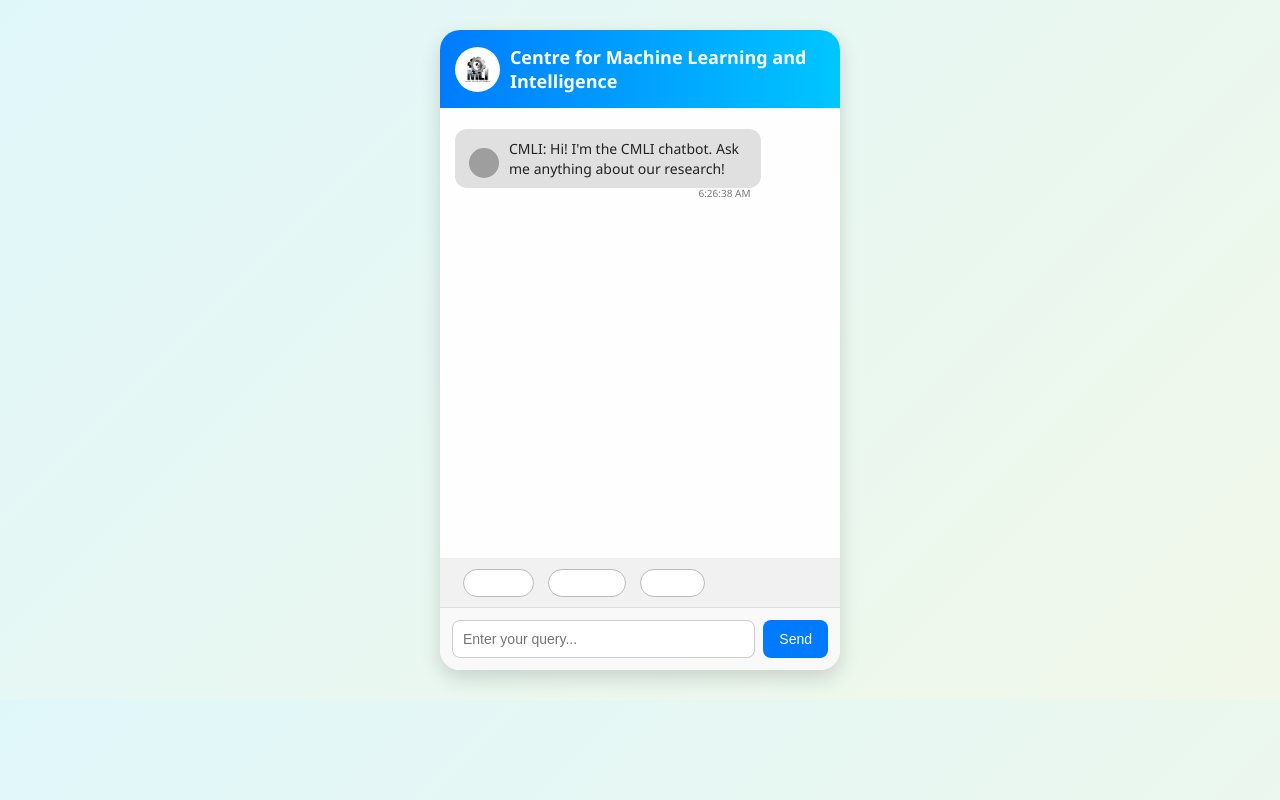
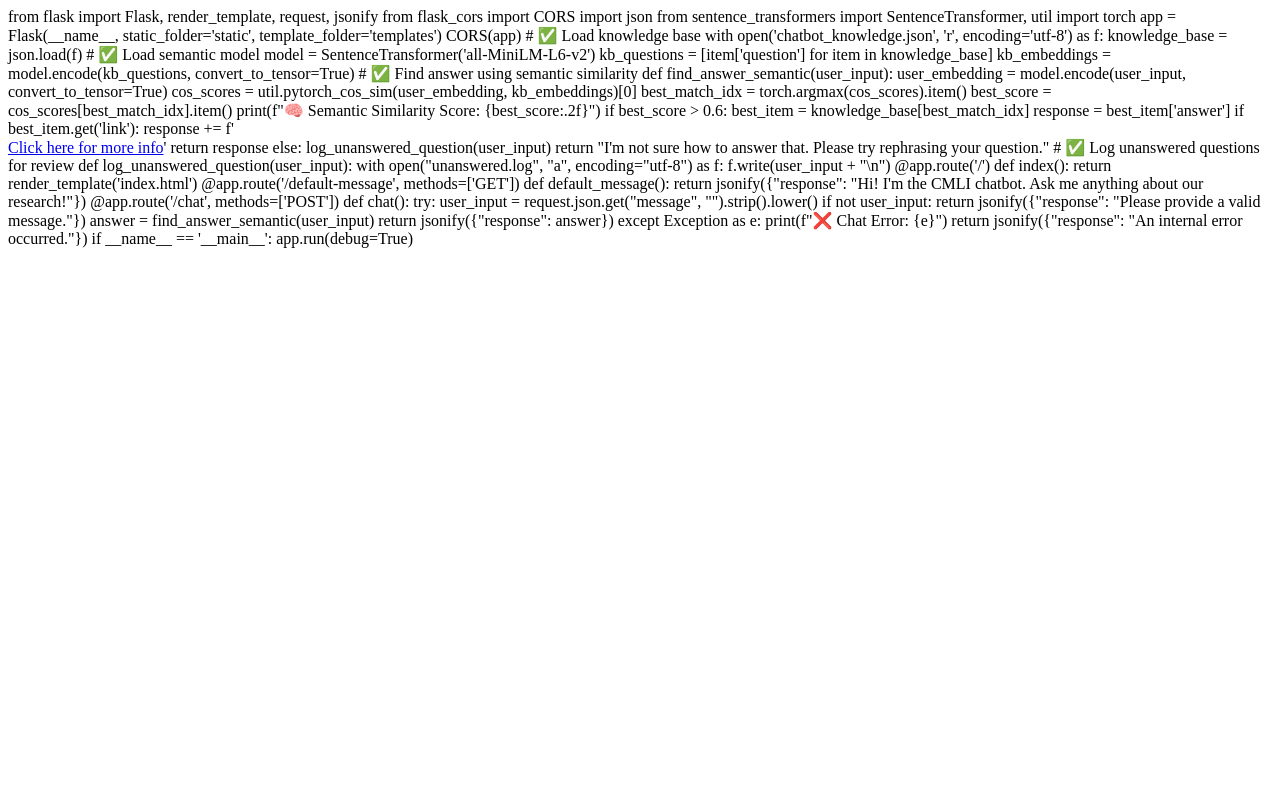
Before and after one commit to rathipriyae228/cmlichatbot, a Flask app: page / in a window 1280 px wide. Run offline with Flask 3, Linux system fonts and the light colour scheme; grey boxes are pictures that could not be loaded.

Commit message:
Update index.html

```diff
--- a/templates/index.html
+++ b/templates/index.html
@@ -1,305 +1,65 @@
-<!DOCTYPE html>
-<html lang="en">
-<head>
-  <meta charset="UTF-8" />
-  <meta name="viewport" content="width=device-width, initial-scale=1.0"/>
-  <title>CMLI Chatbot</title>
-  <style>
-    body {
-      font-family: 'Segoe UI', Tahoma, Geneva, Verdana, sans-serif;
-      background: linear-gradient(135deg, #e0f7fa, #f1f8e9);
-      display: flex;
-      justify-content: center;
-      padding: 30px;
-      margin: 0;
-    }
+from flask import Flask, render_template, request, jsonify
+from flask_cors import CORS
+import json
+from sentence_transformers import SentenceTransformer, util
+import torch
 
-    .chat-container {
-      width: 400px;
-      background: white;
-      border-radius: 20px;
-      box-shadow: 0 8px 20px rgba(0, 0, 0, 0.15);
-      overflow: hidden;
-    }
+app = Flask(__name__, static_folder='static', template_folder='templates')
+CORS(app)
 
-    .chat-header {
-      display: flex;
-      align-items: center;
-      padding: 15px;
-      background: linear-gradient(to right, #007bff, #00c6ff);
-      color: white;
-      font-size: 18px;
-      font-weight: bold;
-      gap: 10px;
-    }
+# ✅ Load knowledge base
+with open('chatbot_knowledge.json', 'r', encoding='utf-8') as f:
+    knowledge_base = json.load(f)
 
-    .logo {
-      width: 45px;
-      height: 45px;
-      border-radius: 50%;
-      object-fit: cover;
-    }
+# ✅ Load semantic model
+model = SentenceTransformer('all-MiniLM-L6-v2')
+kb_questions = [item['question'] for item in knowledge_base]
+kb_embeddings = model.encode(kb_questions, convert_to_tensor=True)
 
-    .chat-box {
-      height: 420px;
-      overflow-y: auto;
-      padding: 15px;
-      display: flex;
-      flex-direction: column;
-      background-color: #fefefe;
-    }
+# ✅ Find answer using semantic similarity
+def find_answer_semantic(user_input):
+    user_embedding = model.encode(user_input, convert_to_tensor=True)
+    cos_scores = util.pytorch_cos_sim(user_embedding, kb_embeddings)[0]
+    best_match_idx = torch.argmax(cos_scores).item()
+    best_score = cos_scores[best_match_idx].item()
 
-    .message {
-      padding: 10px 14px;
-      margin: 6px 0;
-      border-radius: 12px;
-      max-width: 75%;
-      font-size: 14px;
-      line-height: 1.4;
-      position: relative;
-      display: flex;
-      align-items: flex-end;
-      gap: 10px;
-    }
+    print(f"🧠 Semantic Similarity Score: {best_score:.2f}")
+    if best_score > 0.6:
+        best_item = knowledge_base[best_match_idx]
+        response = best_item['answer']
+        if best_item.get('link'):
+            response += f'<br><a href="{best_item["link"]}" target="_blank">Click here for more info</a>'
+        return response
+    else:
+        log_unanswered_question(user_input)
+        return "I'm not sure how to answer that. Please try rephrasing your question."
 
-    .user {
-      background: #007bff;
-      color: white;
-      align-self: flex-end;
-      flex-direction: row-reverse;
-    }
+# ✅ Log unanswered questions for review
+def log_unanswered_question(user_input):
+    with open("unanswered.log", "a", encoding="utf-8") as f:
+        f.write(user_input + "\n")
 
-    .bot {
-      background: #e0e0e0;
-      color: #222;
-      align-self: flex-start;
-    }
+@app.route('/')
+def index():
+    return render_template('index.html')
 
-    .avatar {
-      width: 30px;
-      height: 30px;
-      border-radius: 50%;
-      object-fit: cover;
-    }
+@app.route('/default-message', methods=['GET'])
+def default_message():
+    return jsonify({"response": "Hi! I'm the CMLI chatbot. Ask me anything about our research!"})
 
-    .timestamp {
-      font-size: 10px;
-      color: #777;
-      position: absolute;
-      bottom: -12px;
-      right: 10px;
-    }
+@app.route('/chat', methods=['POST'])
+def chat():
+    try:
+        user_input = request.json.get("message", "").strip().lower()
+        if not user_input:
+            return jsonify({"response": "Please provide a valid message."})
 
-    .input-box {
-      display: flex;
-      padding: 12px;
-      border-top: 1px solid #ddd;
-      background: #f9f9f9;
-    }
+        answer = find_answer_semantic(user_input)
+        return jsonify({"response": answer})
 
-    input {
-      flex: 1;
-      padding: 10px;
-      border: 1px solid #ccc;
-      border-radius: 8px;
-      outline: none;
-      font-size: 14px;
-    }
+    except Exception as e:
+        print(f"❌ Chat Error: {e}")
+        return jsonify({"response": "An internal error occurred."})
 
-    button {
-      margin-left: 8px;
-      padding: 10px 16px;
-      background: #007bff;
-      color: white;
-      border: none;
-      border-radius: 8px;
-      font-size: 14px;
-      cursor: pointer;
-      transition: background 0.2s ease-in-out;
-    }
-
-    button:hover {
-      background: #0056b3;
-    }
-
-    button:disabled {
-      background: #bbb;
-      cursor: not-allowed;
-    }
-
-    #quick-replies {
-      display: flex;
-      flex-wrap: wrap;
-      gap: 6px;
-      padding: 10px 15px;
-      background: #f1f1f1;
-      border-top: 1px solid #eee;
-    }
-
-    #quick-replies button {
-      font-size: 12px;
-      background: #ffffff;
-      border: 1px solid #bbb;
-      border-radius: 20px;
-      padding: 6px 12px;
-      cursor: pointer;
-    }
-
-    #quick-replies button:hover {
-      background-color: #dbeeff;
-    }
-
-    .typing-dots {
-      width: 40px;
-      height: 14px;
-      display: flex;
-      justify-content: space-between;
-      align-items: center;
-    }
-
-    .typing-dots span {
-      width: 8px;
-      height: 8px;
-      background-color: #999;
-      border-radius: 50%;
-      animation: blink 1.4s infinite both;
-    }
-
-    .typing-dots span:nth-child(2) {
-      animation-delay: 0.2s;
-    }
-
-    .typing-dots span:nth-child(3) {
-      animation-delay: 0.4s;
-    }
-
-    @keyframes blink {
-      0%, 80%, 100% {
-        opacity: 0;
-      }
-      40% {
-        opacity: 1;
-      }
-    }
-  </style>
-</head>
-<body>
-  <div class="chat-container">
-    <div class="chat-header">
-      <img src="{{ url_for('static', filename='logo.png') }}" alt="CMLI Logo" class="logo"/>
-      Centre for Machine Learning and Intelligence
-    </div>
-
-    <div class="chat-box" id="chat-box"></div>
-
-    <div id="quick-replies">
-      <button onclick="quickReply('What are the certification courses provided at CMLI?')">Courses</button>
-      <button onclick="quickReply('How can I apply for an internship at CMLI?')">Internship</button>
-      <button onclick="quickReply('Who are the faculty members of CMLI?')">Faculty</button>
-    </div>
-
-    <div class="input-box">
-      <input type="text" id="user-input" placeholder="Enter your query..." onkeypress="handleKeyPress(event)" />
-      <button id="send-btn" onclick="sendMessage()">Send</button>
-    </div>
-  </div>
-
-  <script>
-    window.onload = function () {
-      fetch("/default-message")
-        .then(response => response.json())
-        .then(data => displayMessage("CMLI: " + data.response, "bot"))
-        .catch(error => console.error("Error:", error));
-    };
-
-    function sendMessage() {
-      const inputField = document.getElementById("user-input");
-      const userMessage = inputField.value.trim();
-      const sendButton = document.getElementById("send-btn");
-
-      if (!userMessage) return;
-
-      displayMessage("You: " + userMessage, "user");
-      inputField.value = "";
-      sendButton.disabled = true;
-
-      const typingMsg = displayTypingAnimation();
-
-      fetch("/chat", {
-        method: "POST",
-        headers: { "Content-Type": "application/json" },
-        body: JSON.stringify({ message: userMessage })
-      })
-        .then(response => response.json())
-        .then(data => {
-          typingMsg.remove();
-          displayMessage("CMLI: " + data.response, "bot");
-        })
-        .catch(error => {
-          typingMsg.remove();
-          displayMessage("CMLI: Sorry, an error occurred.", "bot");
-          console.error("Error:", error);
-        })
-        .finally(() => {
-          sendButton.disabled = false;
-        });
-    }
-
-    function displayMessage(message, sender) {
-      const chatBox = document.getElementById("chat-box");
-      const msg = document.createElement("div");
-      msg.classList.add("message", sender);
-
-      const avatar = document.createElement("img");
-      avatar.src = sender === "user" ? "https://cdn-icons-png.flaticon.com/512/1077/1077063.png" : "https://cdn-icons-png.flaticon.com/512/4712/4712027.png";
-      avatar.classList.add("avatar");
-
-      const content = document.createElement("div");
-      content.innerHTML = message;
-
-      const time = new Date().toLocaleTimeString();
-      const timeTag = document.createElement("div");
-      timeTag.classList.add("timestamp");
-      timeTag.textContent = time;
-      content.appendChild(timeTag);
-
-      msg.appendChild(avatar);
-      msg.appendChild(content);
-      chatBox.appendChild(msg);
-      chatBox.scrollTop = chatBox.scrollHeight;
-      return msg;
-    }
-
-    function displayTypingAnimation() {
-      const chatBox = document.getElementById("chat-box");
-      const msg = document.createElement("div");
-      msg.classList.add("message", "bot");
-
-      const avatar = document.createElement("img");
-      avatar.src = "https://cdn-icons-png.flaticon.com/512/4712/4712027.png";
-      avatar.classList.add("avatar");
-
-      const dots = document.createElement("div");
-      dots.classList.add("typing-dots");
-      dots.innerHTML = "<span></span><span></span><span></span>";
-
-      msg.appendChild(avatar);
-      msg.appendChild(dots);
-      chatBox.appendChild(msg);
-      chatBox.scrollTop = chatBox.scrollHeight;
-      return msg;
-    }
-
-    function handleKeyPress(event) {
-      if (event.key === "Enter") {
-        sendMessage();
-      }
-    }
-
-    function quickReply(text) {
-      document.getElementById("user-input").value = text;
-      sendMessage();
-    }
-  </script>
-</body>
-</html>
+if __name__ == '__main__':
+    app.run(debug=True)
```
